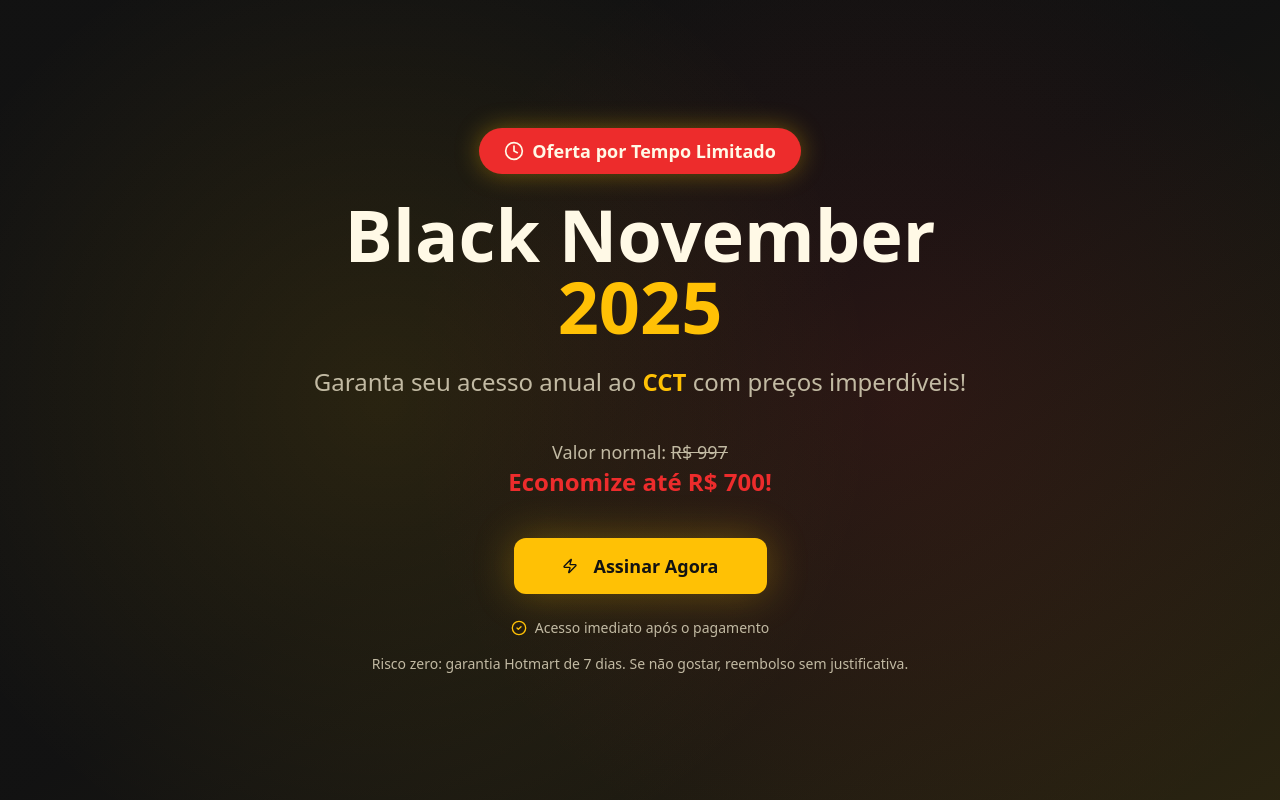
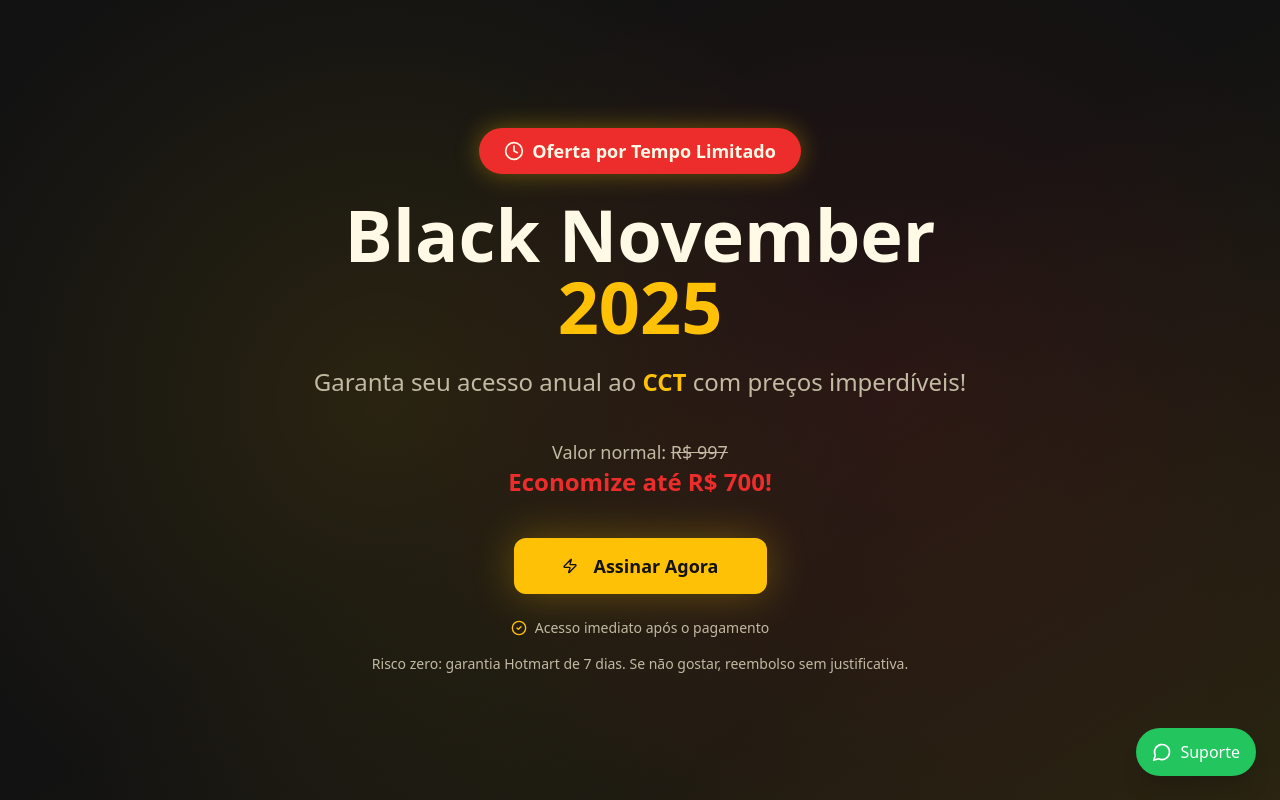
Before and after one commit to EnsinoPlus/calcmachine-2, a React (Vite) app: page / in a window 1280 px wide. Shown: the top 800 px of the page. Built offline with nearby package versions, Linux system fonts and the light colour scheme; the HTML template or start-up script is replaced by a standard one.

Commit message:
feat: adicionar botão flutuante de suporte via WhatsApp (5511972912275)

```diff
--- a/src/pages/Index.tsx
+++ b/src/pages/Index.tsx
@@ -1,7 +1,7 @@
 import { Button } from "@/components/ui/button";
 import { Card, CardContent, CardDescription, CardHeader, CardTitle } from "@/components/ui/card";
 import { Badge } from "@/components/ui/badge";
-import { CheckCircle2, Clock, Zap, AlertCircle } from "lucide-react";
+import { CheckCircle2, Clock, Zap, AlertCircle, MessageCircle } from "lucide-react";
 
 const Index = () => {
   const normalPrice = "997";
@@ -377,6 +377,17 @@ const Index = () => {
           <p>© 2025 CCT Ensino Plus. Todos os direitos reservados.</p>
         </div>
       </footer>
+      {/* WhatsApp Support Floating Button */}
+      <a
+        href="https://wa.me/5511972912275?text=Ol%C3%A1%2C%20preciso%20de%20suporte%20sobre%20o%20CCT."
+        target="_blank"
+        rel="noopener noreferrer"
+        className="fixed bottom-6 right-6 z-50 inline-flex items-center gap-2 px-4 py-3 rounded-full shadow-xl bg-green-500 text-white hover:bg-green-600 transition-colors focus:outline-none focus:ring-2 focus:ring-green-400 focus:ring-offset-2"
+        aria-label="Falar com suporte pelo WhatsApp"
+      >
+        <MessageCircle className="w-5 h-5" />
+        <span className="hidden sm:inline">Suporte</span>
+      </a>
     </main>
   );
 };
```
